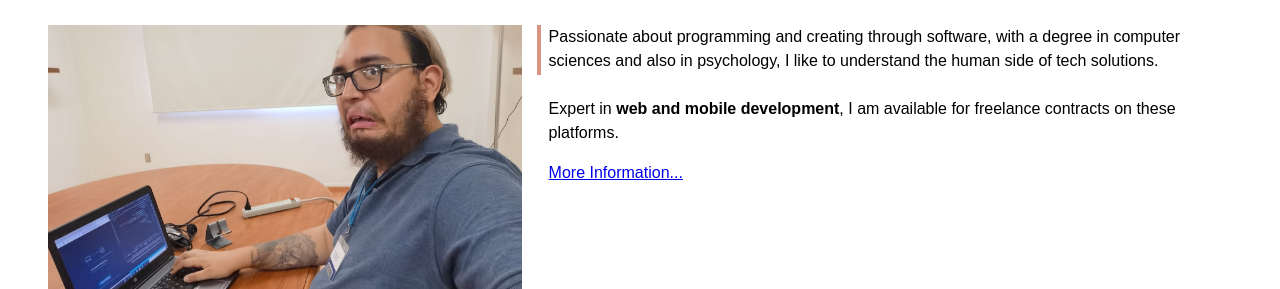
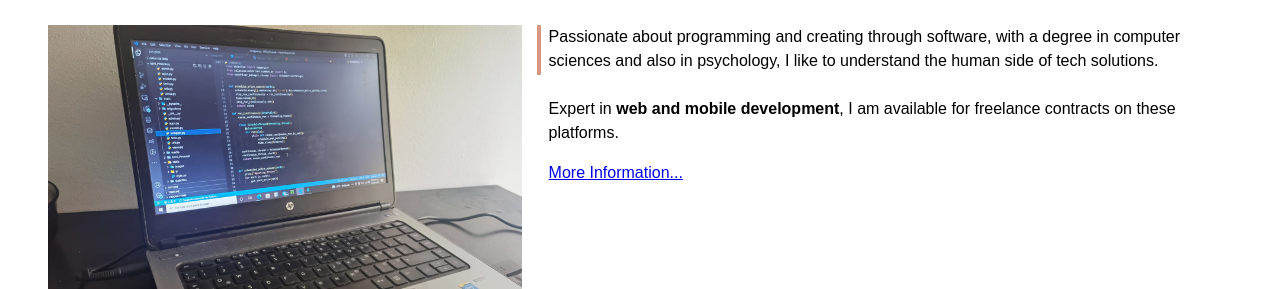
Before and after one commit to EddievanHellNaw/cv_website, a plain HTML site: page index.html in a window 1280 px wide. Shown: the part 663-952 px from the top of the page. Drawn offline with Linux system fonts and the light colour scheme.

Commit message:
Added new profile2 pic

```diff
--- a/index.html
+++ b/index.html
@@ -28,7 +28,7 @@
         <!--------- SECOND SECTION --------->
         <div class="section second" style="overflow: auto;">
             <h2>About me</h2>
-            <img class="col-content" src="profile2.jpg">
+            <img class="col-content" src="profile2.jpeg">
             <div class="col-content float-right">
                 <div class="text-with-vertical-line">
                 <p>
```
Also changed, not shown: profile2.jpeg (added), profile2.jpg (deleted).
